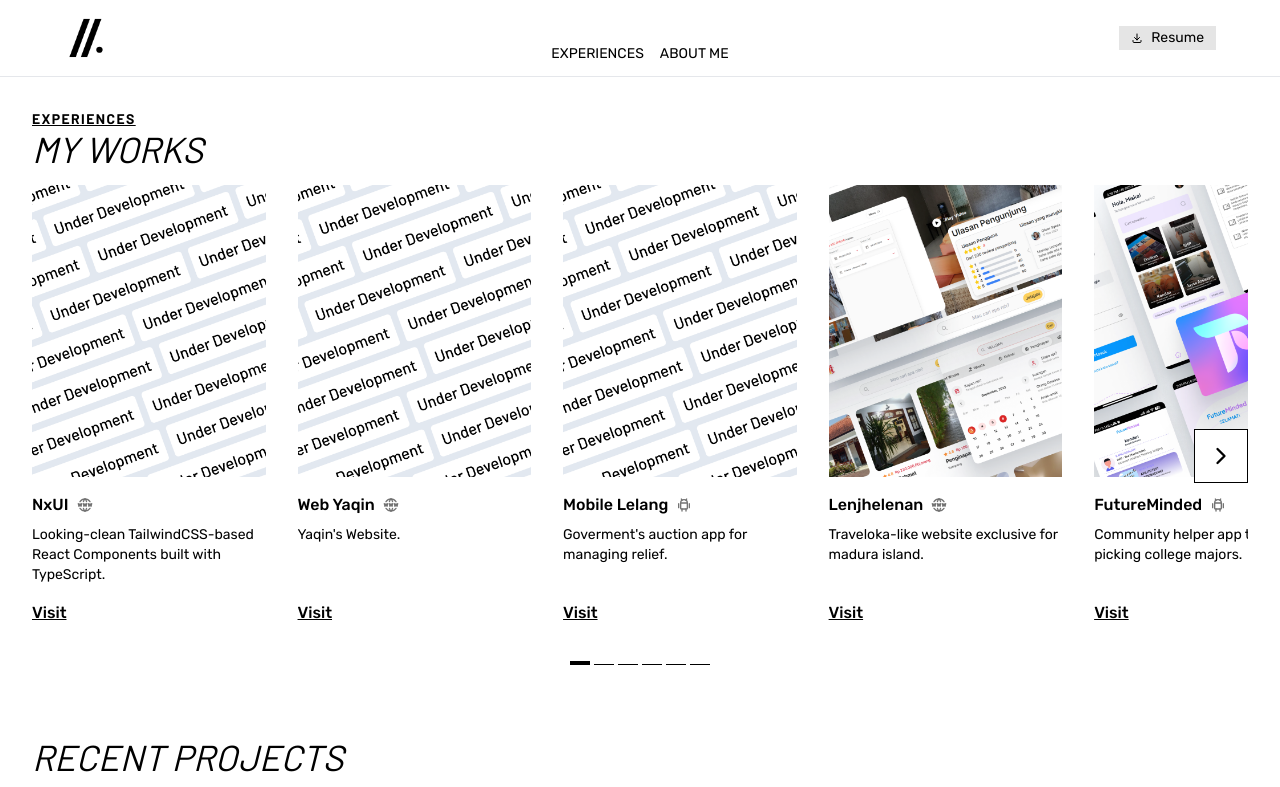
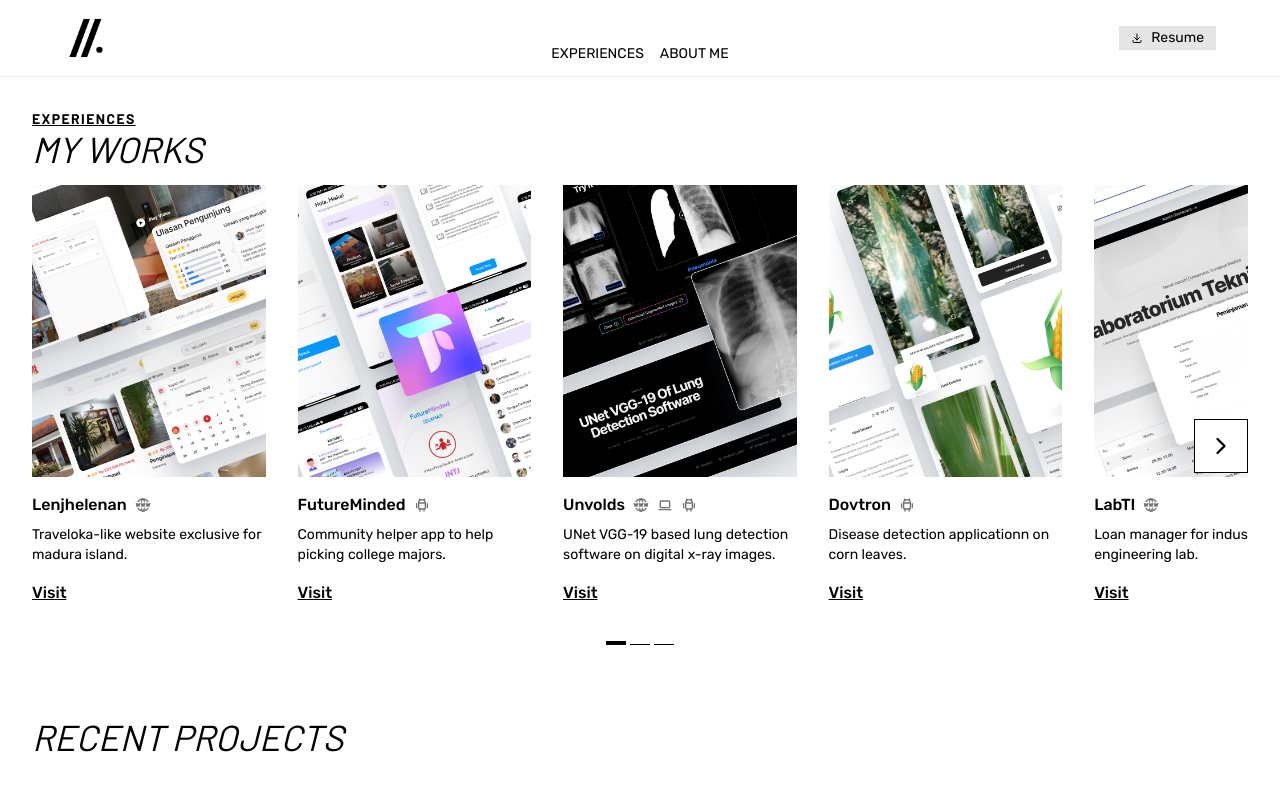
Before and after one commit to afifvdin/afifcodes, a Next.js app: page / in a window 1280 px wide. Shown: the top 787 px of the page. Built offline with nearby package versions, Linux system fonts and the light colour scheme.

Commit message:
Fix Repo

```diff
--- a/components/MyWorks.tsx
+++ b/components/MyWorks.tsx
@@ -92,33 +92,6 @@
         >
           <SwiperSlide>
             <Card
-              title="NxUI"
-              desc="Looking-clean TailwindCSS-based React Components built with TypeScript."
-              image_url="/images/underdev.png"
-              link="#"
-              platform={["web"]}
-            />
-          </SwiperSlide>
-          <SwiperSlide>
-            <Card
-              title="Web Yaqin"
-              desc="Yaqin's Website."
-              image_url="/images/underdev.png"
-              link="#"
-              platform={["web"]}
-            />
-          </SwiperSlide>
-          <SwiperSlide>
-            <Card
-              title="Mobile Lelang"
-              desc="Goverment's auction app for managing relief."
-              image_url="/images/underdev.png"
-              link="#"
-              platform={["android"]}
-            />
-          </SwiperSlide>
-          <SwiperSlide>
-            <Card
               title="Lenjhelenan"
               desc="Traveloka-like website exclusive for madura island."
               image_url="/images/lenjhelenan.png"
@@ -131,7 +104,7 @@
               title="FutureMinded"
               desc="Community helper app to help picking college majors."
               image_url="/images/futureminded.png"
-              link="#"
+              link="https://github.com/futmin/androidapp"
               platform={["android"]}
             />
           </SwiperSlide>
@@ -140,7 +113,7 @@
               title="Unvolds"
               desc="UNet VGG-19 based lung detection software on digital x-ray images."
               image_url="/images/unvolds-web.png"
-              link="#"
+              link="https://unvolds.vercel.app"
               platform={["web", "desktop", "android"]}
             />
           </SwiperSlide>
@@ -149,7 +122,7 @@
               title="Dovtron"
               desc="Disease detection applicationn on corn leaves."
               image_url="/images/dovtron.png"
-              link="#"
+              link="https://play.google.com/store/apps/details?id=com.nanx_studio.dovtron"
               platform={["android"]}
             />
           </SwiperSlide>
@@ -158,7 +131,7 @@
               title="LabTI"
               desc="Loan manager for industrial engineering lab."
               image_url="/images/labti.png"
-              link="#"
+              link="https://labti.vercel.app"
               platform={["web"]}
             />
           </SwiperSlide>
@@ -167,7 +140,7 @@
               title="Devid"
               desc="VGG-based lung detection app based on digital x-ray images."
               image_url="/images/devid.png"
-              link="#"
+              link="https://play.google.com/store/apps/details?id=com.utm.teknik.devid"
               platform={["android"]}
             />
           </SwiperSlide>
```
